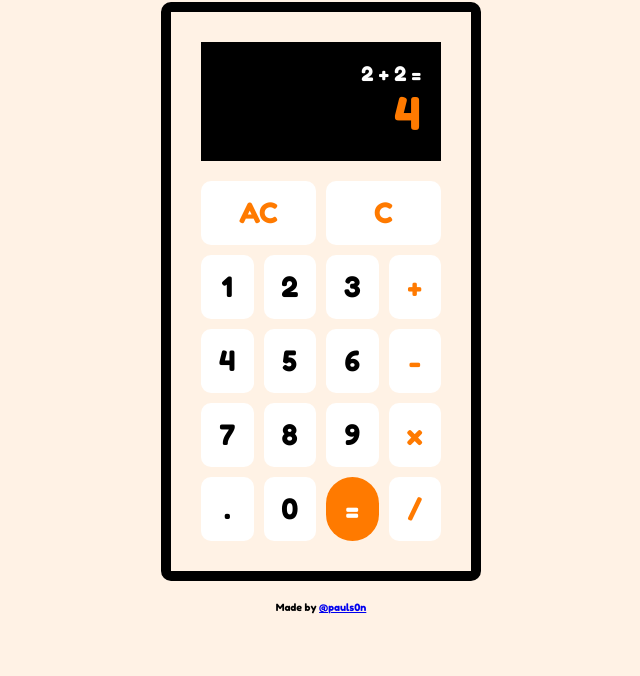
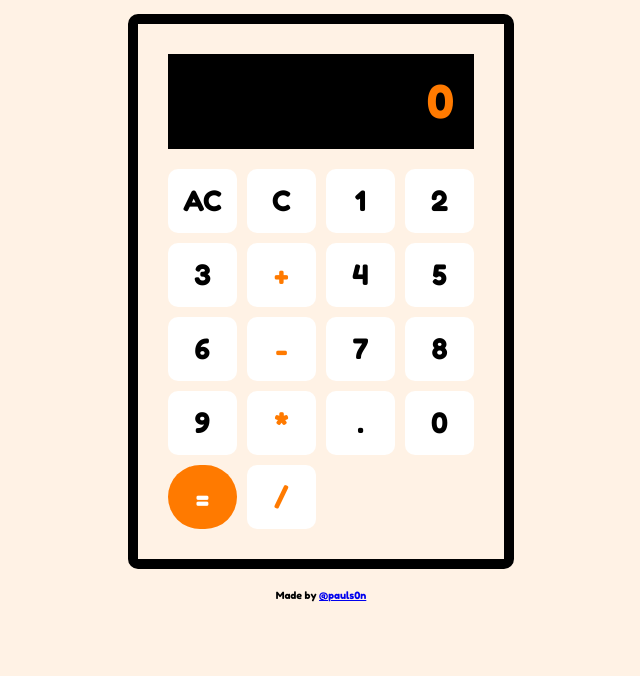
Before and after one commit to pauls0n/js-calculator, a plain HTML site: page index.html in a window 1280 px wide. Shown: the part 124-800 px from the top of the page, without its empty margins (319-959 px from the left). Drawn offline with Linux system fonts and the light colour scheme.

Commit message:
Add HTML Source Code

```diff
--- a/index.html
+++ b/index.html
@@ -19,12 +19,12 @@
   </header>
   <main class="calculator-container">
     <div class="display">
-      <p class="user-input">2 + 2 =</p>
-      <output class="result">4</output>
+      <p class="user-input"></p>
+      <output class="result">0</output>
     </div>
     <div class="buttons">
-      <button type="button" class="action action-special action-special-1">AC</button>
-      <button type="button" class="action action-special action-special-2">C</button>
+      <button type="button" class="ac">AC</button>
+      <button type="button" class="c">C</button>
       <button type="button" class="number">1</button>
       <button type="button" class="number">2</button>
       <button type="button" class="number">3</button>
@@ -36,8 +36,8 @@
       <button type="button" class="number">7</button>
       <button type="button" class="number">8</button>
       <button type="button" class="number">9</button>
-      <button type="button" class="action">x</button>
-      <button type="button" class="number">.</button>
+      <button type="button" class="action">*</button>
+      <button type="button" class="point">.</button>
       <button type="button" class="number">0</button>
       <button type="button" class="equal-to">=</button>
       <button type="button" class="action">/</button>
```
